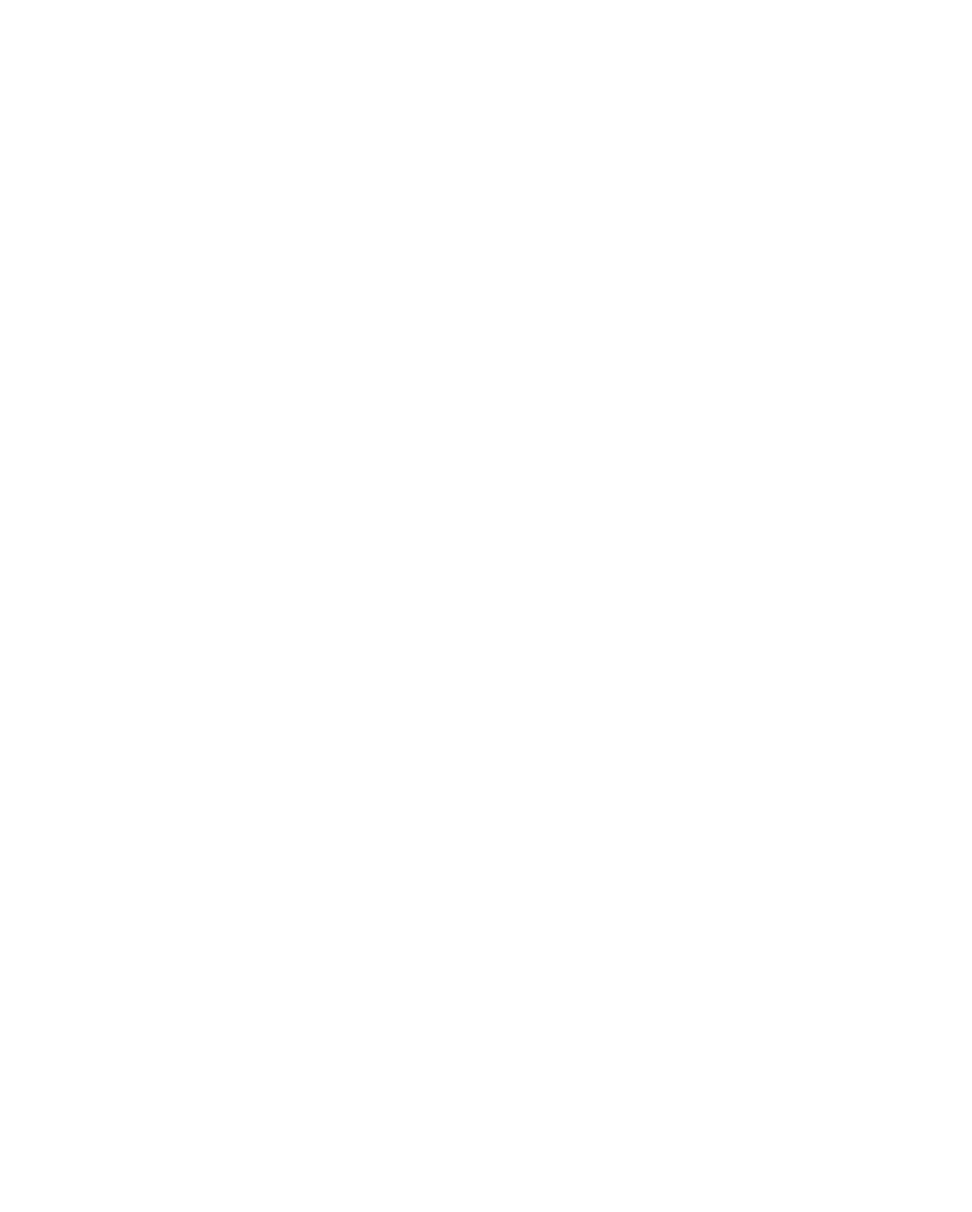
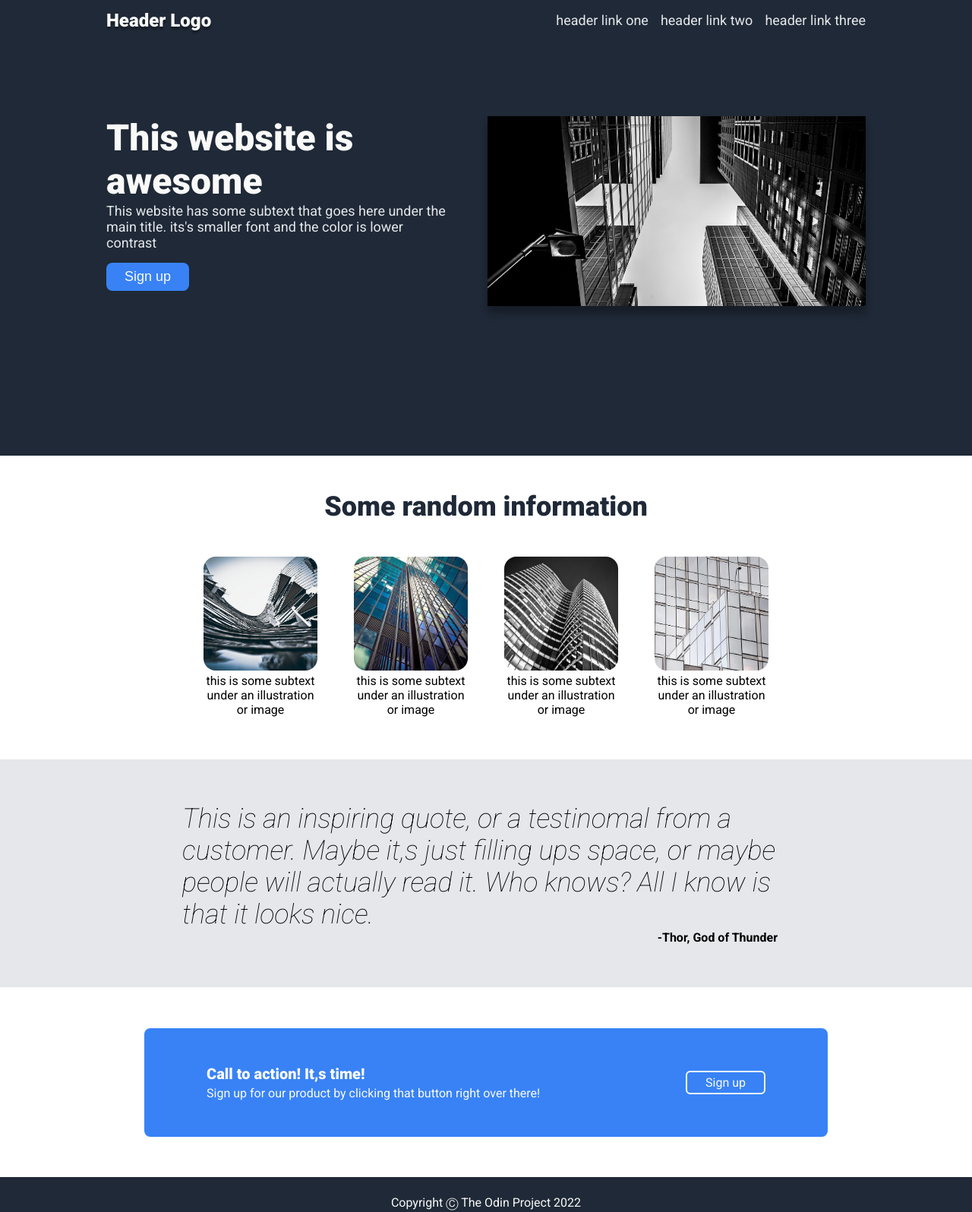
Before and after one commit to Unreal365/Landing_Page, a plain HTML site: page index.html in a window 1280 px wide. Shown: the whole page at 76% size. Before the commit the page ends 800 px from the top, so only its background shows below. Drawn offline with Linux system fonts and the light colour scheme.

Commit message:
Design landing page

```diff
--- a/index.html
+++ b/index.html
@@ -4,10 +4,78 @@
     <meta charset="UTF-8">
     <meta http-equiv="X-UA-Compatible" content="IE=edge">
     <meta name="viewport" content="width=device-width, initial-scale=1.0">
+    <link rel="preconnect" href="https://fonts.googleapis.com">
+    <link rel="preconnect" href="https://fonts.gstatic.com" crossorigin>
+    <link href="https://fonts.googleapis.com/css2?family=Roboto:ital,wght@0,100;0,300;0,400;0,500;0,700;0,900;1,100;1,300;1,400;1,500;1,700;1,900&display=swap" rel="stylesheet">
     <link rel="stylesheet" href="./sytle.css">
     <title>Landing Page</title>
 </head>
 <body>
+  <div class="header">
+    <div class="hero">
+      <div class="nav">
+        <div class="logo">Header Logo</div>
+          <ul class="links">
+            <li><a href="#">header link one</a></li>
+            <li><a href="#">header link two</a></li>
+            <li><a href="#">header link three</a></li>
+          </ul>
+        </div>
+        <div class="hero-container">
+          <div class="hero-content">
+            <div class="hero-title">This website is awesome</div>
+            <div class="hero-text">This website has some subtext that goes here under the main title. its's smaller font and the color is lower contrast</div>
+            <button class="hero-button">Sign up</button>
+          </div>
+        <img src="./images/city-skyskrapers.jpg" alt="city-skyskrapers" class="hero-image">
+      </div>
+    </div>
+  </div>
 
+  <div class="info">
+    <div class="info-title">Some random information</div>
+    <div class="info-content">
+      <div class="info-div">
+        <img src="./images/1-abstract-g3737dbb33_640.jpg" alt="" class="info-image">
+        <div class="info-subtext">this is some subtext under an illustration or image</div>
+      </div>
+      <div class="info-div">
+        <img src="./images/2-architecture-g6e73d9ebe_640.jpg" alt="" class="info-image">
+        <div class="info-subtext">this is some subtext under an illustration or image</div>
+      </div>
+      <div class="info-div">
+        <img src="./images/3-architecture-gd9327bc60_640.jpg" alt="" class="info-image">
+        <div class="info-subtext">this is some subtext under an illustration or image</div>
+      </div>
+      <div class="info-div">
+        <img src="./images/4-building-gb98356e30_640.jpg" alt="" class="info-image">
+        <div class="info-subtext">this is some subtext under an illustration or image</div>
+      </div>
+    </div>
+  </div>
+
+
+  <div class="quote">
+    <div class="quote-container">
+      <div class="quote-text">This is an inspiring quote, or a testinomal from a customer. Maybe it,s just filling ups space, or maybe people will actually read it. Who knows? All I know is that it looks nice.</div>
+      <div class="quote-author">
+      -Thor, God of Thunder
+      </div>
+    </div>
+  </div>
+
+  <div class="cta">
+    <div class="cta-container">
+      <div class="cta-content">
+        <div class="cta-header">Call to action! It,s time!</div>
+        <div class="cta-text">Sign up for our product by clicking that button right over there!</div>
+      </div>
+      <div class="cta-button">Sign up</div>
+    </div>
+  </div>
+
+  <div class="footer">
+    <div class="footer-rights">Copyright Ⓒ The Odin Project 2022</div>
+  </div>
 </body>
 </html>
--- a/sytle.css
+++ b/sytle.css
@@ -0,0 +1,202 @@
+* {
+    box-sizing: border-box;
+}
+
+body {
+    font-family: 'Roboto', sans-serif;
+    display: flex;
+    flex-direction: column;
+    margin: 0;
+    padding: 0;
+}
+
+/* Header's styles  */
+
+.header {
+    display: flex;
+    justify-content: center;
+    background-color: #1F2937;
+    height: 600px;
+    /* box-shadow: 0 10px 10px rgba(0,0, 0, 0.3); */
+}
+
+.nav {
+    display: flex;
+    justify-content: space-between;
+    align-items: center;
+    margin-bottom: 100px;
+}
+
+.logo {
+    font-size: 24px;
+    font-weight: 900;
+    color: #f9faf8;
+    text-shadow: 0 4px 2px rgba(0, 0, 0, 0.3);
+}
+
+
+
+ul {
+    display: flex;
+    list-style: none;
+    gap: 16px;
+}
+
+a {
+    text-decoration: none;
+    font-size: 18px;
+    color: #e5e7eb;
+}
+
+.hero {
+    width: 1000px;
+    display: flex;
+    flex-direction: column;
+    margin: 0 32px;
+}
+
+.hero-container {
+    display: flex;
+    gap: 48px;
+}
+
+.hero-title {
+    font-size: 48px;
+    font-weight: 900;
+    color: #f9faf8;
+}
+
+.hero-text {
+    font-size: 18px;
+    color: #e5e7eb;
+    margin-bottom: 16px;
+}
+
+.hero-button {
+    background-color: #3882f6;
+    color: #f9faf8;
+    font-size: 18px;
+    padding: 8px 24px;
+    border-radius: 8px;
+    border-style: none;
+}
+
+.hero-image {
+    height: 250px;
+    width: 100%;
+    object-fit: cover;
+    box-shadow: 0 10px 10px rgba(0, 0, 0, 0.3);
+}
+
+/* Random Information Section */
+
+.info {
+    display: flex;
+    flex-direction: column;
+    align-items: center;
+    justify-content: center;
+    height: 400px;
+    text-align: center;
+}
+
+.info-title {
+    display: flex;
+    justify-content: center;
+    align-items: center;
+    font-size: 36px;
+    font-weight: 900;
+    color: #1F2937;
+    flex: 1;
+    height: 150px;
+}
+
+.info-content {
+    display: flex;
+    /* align-items: center; */
+    justify-content: center;
+    gap: 48px;
+    flex: 2;
+}
+
+.info-div {
+    /* font-weight: 400; */
+    /* font-size: 16px; */
+    flex: 0;
+}
+
+.info-image {
+    width: 150px;
+    height: 150px;
+    object-fit: cover;
+    border-radius: 16px;
+}
+
+/* Quote Section */
+
+.quote {
+    display: flex;
+    justify-content: center;
+    align-items: center;
+    background-color: #e5e7eb;
+    height: 300px;
+}
+
+.quote-container {
+    display: flex;
+    width: 800px;
+    flex-wrap: wrap;
+    flex-direction: row-reverse;
+}
+
+.quote-text {
+    flex: 1 100%;
+    font-size: 36px;
+    font-weight: lighter;
+    font-style: italic;
+}
+
+.quote-author {
+    font-weight: bolder;
+    padding-right: 16px;
+}
+
+/* Call to action section */
+
+.cta {
+    display: flex;
+    justify-content: center;
+    align-items: center;
+    height: 250px;
+}
+
+.cta-container {
+    display: flex;
+    align-items: center;
+    width: 900px;
+    justify-content: space-between;
+    background-color: #3882f6;
+    color: #f9faf8;
+    padding: 48px 82px;
+    border-radius: 8px;
+}
+
+.cta-button {
+    border: 2px solid #f9faf8;
+    padding: 4px 24px;
+    border-radius: 6px;
+}
+
+.cta-header {
+    font-size: 20px;
+    font-weight: 900;
+    margin-bottom: 4px;
+}
+
+.footer {
+    display: flex;
+    justify-content: center;
+    align-items: center;
+    background-color: #1F2937;
+    color: #f9faf8;
+    padding: 24px;
+}
```
Also changed, not shown: images/1-abstract-g3737dbb33_640.jpg (added), images/2-architecture-g6e73d9ebe_640.jpg (added), images/3-architecture-gd9327bc60_640.jpg (added), images/4-building-gb98356e30_640.jpg (added), images/city-skyskrapers.jpg (added).
